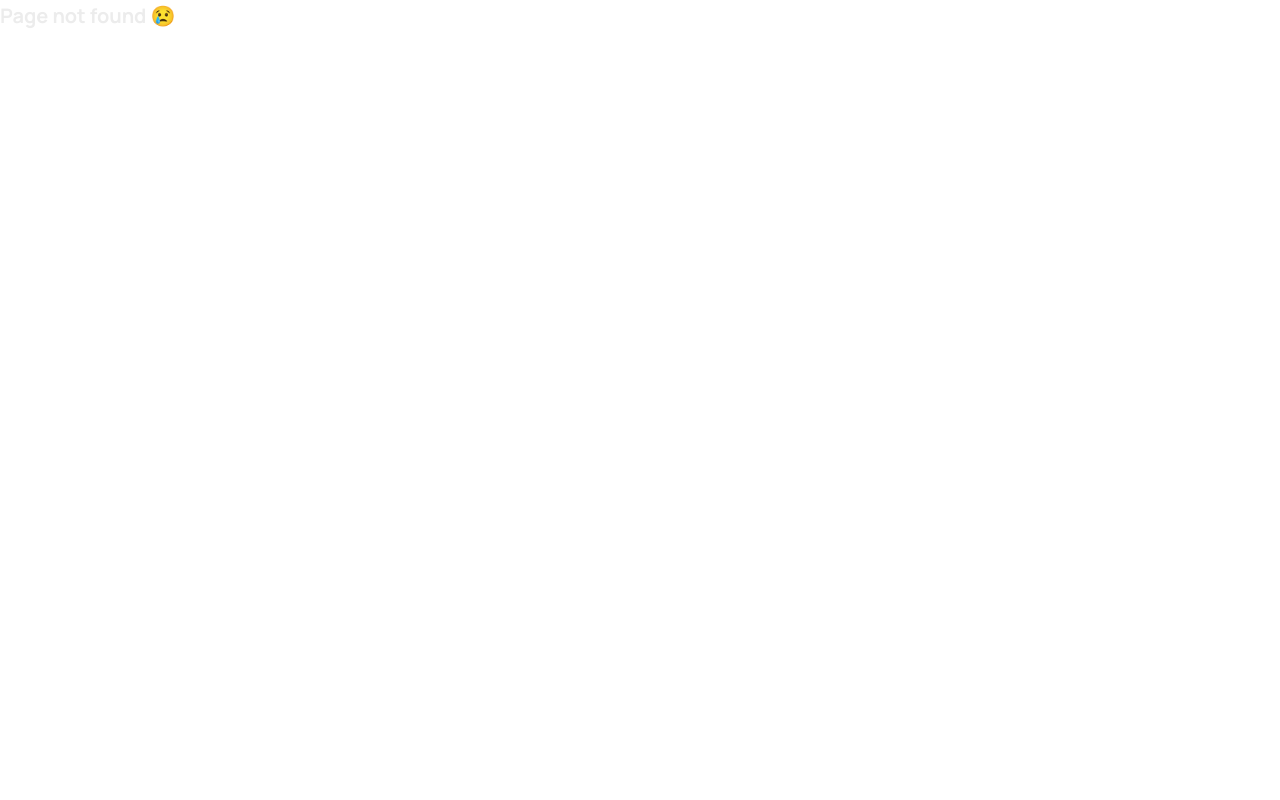
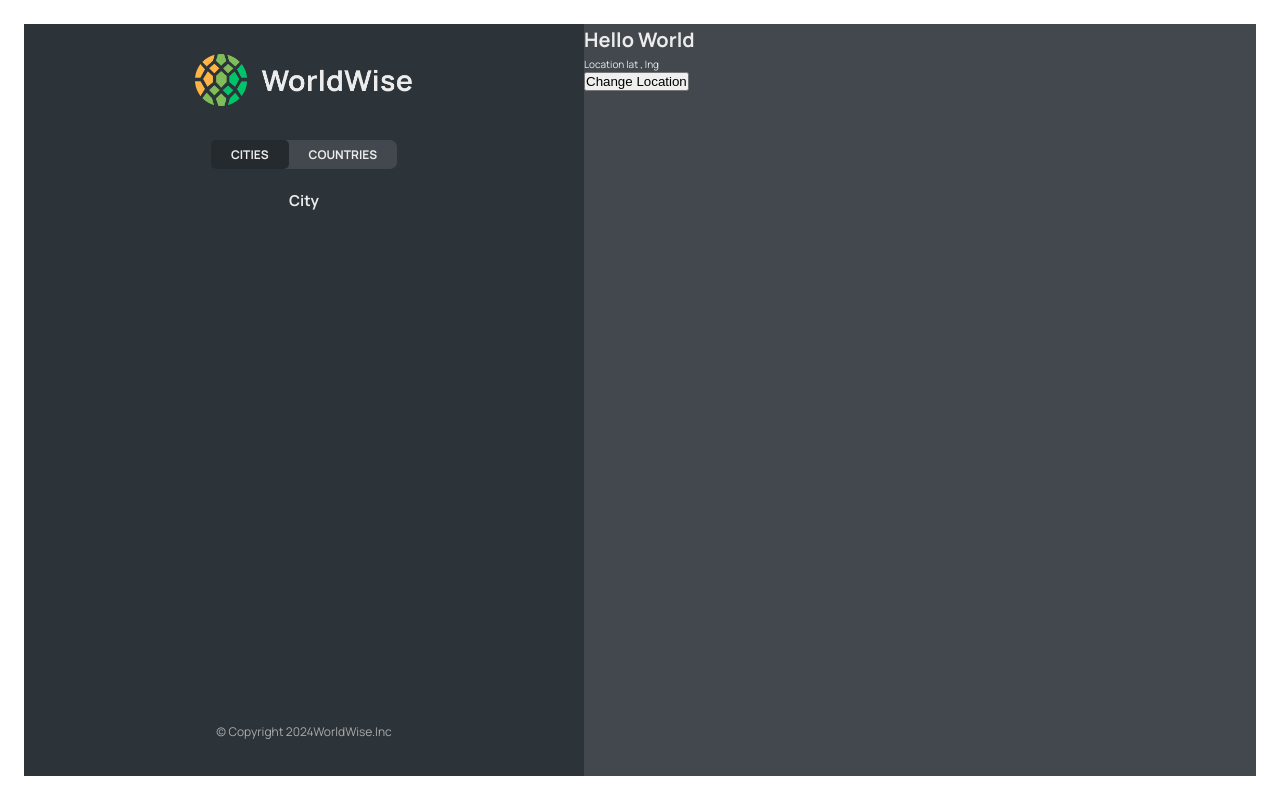
Before and after one commit to 16gsanket/WorldWide, a React (Vite) app: page /pagelayout/cities/1 in a window 1280 px wide. Before the commit this address had no page. Built offline with nearby package versions, Linux system fonts and the light colour scheme; data requests are answered from the project's data file.

Commit message:
done...-->next addd COntextAPIs

```diff
--- a/data/cities.json
+++ b/data/cities.json
@@ -59,6 +59,18 @@
         "lng": -3.7133789062500004
       },
       "id": 13341
+    },
+    {
+      "cityName": "Delhi",
+      "country": "India",
+      "emoji": "IN",
+      "date": "2027-07-15T08:22:53.976Z",
+      "notes": "",
+      "position": {
+        "lat": 40.46635901755316,
+        "lng": -3.7133789062500004
+      },
+      "id": 10341
     }
   ]
 }
--- a/src/App.jsx
+++ b/src/App.jsx
@@ -1,5 +1,6 @@
-import { BrowserRouter, Routes, Route } from "react-router-dom";
+import { useEffect, useState } from "react";
 
+import { BrowserRouter, Routes, Route, Navigate } from "react-router-dom";
 import Product from "./pages/Product";
 import Pricing from "./pages/Pricing";
 import Homepage from "./pages/Homepage";
@@ -7,7 +8,9 @@ import Pagenotfound from "./pages/Pagenotfound";
 import Pagelayout from "./pages/AppLayout";
 import Login from "./pages/Login";
 import CityList from "./components/CityList";
-import { useEffect, useState } from "react";
+import CountryList from "./components/CountryList";
+import City from "./components/City"
+import Form from "./components/Form"
 
 const BASE_URL = "http://localhost:8000";
 
@@ -42,10 +45,21 @@ function App() {
         <Route path="pricing" element={<Pricing />} />
         <Route path="login" element={<Login />} />
         <Route path="pagelayout" element={<Pagelayout />}>
-          <Route index element={<CityList cities={cities} IsLoading={IsLoading}/>} />
-          <Route path="cities" element={<CityList cities={cities} IsLoading={IsLoading}/>} />
-          <Route path="country" element={<p>Countries</p>} />
-          <Route path="form" element={<p>Form</p>} />
+          <Route
+            index
+            element={<Navigate replace to="cities" />}
+          />
+          <Route
+            path="cities"
+            element={<CityList cities={cities} IsLoading={IsLoading} />}
+          />
+
+          <Route path="cities/:id" element={<City />} />
+          <Route
+            path="country"
+            element={<CountryList cities={cities} IsLoading={IsLoading} />}
+          />
+          <Route path="form" element={<Form/>} />
         </Route>
         <Route path="*" element={<Pagenotfound />} />
 
--- /dev/null
+++ b/src/components/Button.jsx
@@ -0,0 +1,11 @@
+import styles from './Button.module.css'
+
+function Button({children , onClick , type}) {
+    return (
+        <button onClick={onClick} className={`${styles.btn} ${styles[type]}`}$>
+            {children}
+        </button>
+    )
+}
+
+export default Button
--- a/src/components/City.jsx
+++ b/src/components/City.jsx
@@ -1,14 +1,19 @@
+import { useParams } from "react-router";
 import styles from "./City.module.css";
 
-const formatDate = (date) =>
-  new Intl.DateTimeFormat("en", {
-    day: "numeric",
-    month: "long",
-    year: "numeric",
-    weekday: "long",
-  }).format(new Date(date));
+// const formatDate = (date) =>
+//   new Intl.DateTimeFormat("en", {
+//     day: "numeric",
+//     month: "long",
+//     year: "numeric",
+//     weekday: "long",
+//   }).format(new Date(date));
 
 function City() {
+
+  // const x = useParams();
+  // console.log(x);
+
   // TEMP DATA
   const currentCity = {
     cityName: "Lisbon",
@@ -19,42 +24,45 @@ function City() {
 
   const { cityName, emoji, date, notes } = currentCity;
 
+
+
   return (
-    <div className={styles.city}>
-      <div className={styles.row}>
-        <h6>City name</h6>
-        <h3>
-          <span>{emoji}</span> {cityName}
-        </h3>
-      </div>
+    <h2>City</h2>
+    // <div className={styles.city}>
+    //   <div className={styles.row}>
+    //     <h6>City name</h6>
+    //     <h3>
+    //       <span>{emoji}</span> {cityName}
+    //     </h3>
+    //   </div>
 
-      <div className={styles.row}>
-        <h6>You went to {cityName} on</h6>
-        <p>{formatDate(date || null)}</p>
-      </div>
+    //   <div className={styles.row}>
+    //     <h6>You went to {cityName} on</h6>
+    //     <p>{formatDate(date || null)}</p>
+    //   </div>
 
-      {notes && (
-        <div className={styles.row}>
-          <h6>Your notes</h6>
-          <p>{notes}</p>
-        </div>
-      )}
+    //   {notes && (
+    //     <div className={styles.row}>
+    //       <h6>Your notes</h6>
+    //       <p>{notes}</p>
+    //     </div>
+    //   )}
 
-      <div className={styles.row}>
-        <h6>Learn more</h6>
-        <a
-          href={`https://en.wikipedia.org/wiki/${cityName}`}
-          target="_blank"
-          rel="noreferrer"
-        >
-          Check out {cityName} on Wikipedia &rarr;
-        </a>
-      </div>
+    //   <div className={styles.row}>
+    //     <h6>Learn more</h6>
+    //     <a
+    //       href={`https://en.wikipedia.org/wiki/${cityName}`}
+    //       target="_blank"
+    //       rel="noreferrer"
+    //     >
+    //       Check out {cityName} on Wikipedia &rarr;
+    //     </a>
+    //   </div>
 
-      <div>
-        <ButtonBack />
-      </div>
-    </div>
+    //   <div>
+    //     <ButtonBack />
+    //   </div>
+    // </div>
   );
 }
 
--- a/src/components/CityItem.jsx
+++ b/src/components/CityItem.jsx
@@ -1,23 +1,24 @@
 import styles from "./CityItem.module.css";
-
+import { Link } from "react-router-dom";
 const formatDate = (date) =>
   new Intl.DateTimeFormat("en", {
     day: "numeric",
     month: "long",
     year: "numeric",
-
   }).format(new Date(date));
 
 function CityItem({ city }) {
-  console.log(city);
-  const { cityName, emoji, date } = city;
+  // console.log(city);
+  const { cityName, emoji, date ,id,position} = city;
 
   return (
-    <li className={styles.cityItem}>
-      <span className={styles.emoji}>{emoji}</span>
-      <h3 className={styles.name}>{cityName}</h3>
-      <time className={styles.date}>{formatDate(date)}</time>
-      <button className={styles.deleteBtn}>&times;</button>
+    <li>
+      <Link className={styles.cityItem} to={`${id}?lat=${position.lat}&lng=${position.lng}`}>
+        <span className={styles.emoji}>{emoji}</span>
+        <h3 className={styles.name}>{cityName}</h3>
+        <time className={styles.date}>{formatDate(date)}</time>
+        <button className={styles.deleteBtn}>&times;</button>
+      </Link>
     </li>
   );
 }
--- a/src/components/CityList.jsx
+++ b/src/components/CityList.jsx
@@ -5,12 +5,12 @@ import Message from "./Message";
 
 function CityList({ cities, IsLoading }) {
   if (IsLoading) return <Spinner />;
-if(!cities.length) return <Message />
+  if (!cities.length) return <Message />;
 
   return (
     <>
-      {console.log(cities)}
-      <ul className={styles.CityList}>
+      {/* {console.log(cities)} */}
+      <ul className={styles.cityList}>
         {cities.map((city) => (
           <CityItem city={city} key={city.cityName + city.country} />
         ))}
--- /dev/null
+++ b/src/components/CountryList.jsx
@@ -0,0 +1,29 @@
+import styles from "./CountryList.module.css";
+import Spinner from "./Spinner";
+import CountryItem from "./CountryItem";
+import Message from "./Message";
+
+function CountryList({ cities, IsLoading }) {
+  if (IsLoading) return <Spinner />;
+  if (!cities.length) return <Message />;
+
+  const countries = cities.reduce((arr,city)=>{
+    if(!arr.map((el)=>el.country).includes(city.country))
+        return [...arr , {country:city.country , emoji:city.emoji}]
+    else return arr;
+  },[])
+
+  console.log(countries)
+  return (
+    <>
+
+      <ul className={styles.countryList}>
+        {countries.map((country) => (
+          <CountryItem country={country} />
+        ))}
+      </ul>
+    </>
+  );
+}
+
+export default CountryList;
--- a/src/components/Form.jsx
+++ b/src/components/Form.jsx
@@ -3,6 +3,8 @@
 import { useState } from "react";
 
 import styles from "./Form.module.css";
+import Button from "./Button";
+import { useNavigate } from "react-router";
 
 export function convertToEmoji(countryCode) {
   const codePoints = countryCode
@@ -13,6 +15,8 @@ export function convertToEmoji(countryCode) {
 }
 
 function Form() {
+  const naviage = useNavigate();
+
   const [cityName, setCityName] = useState("");
   const [country, setCountry] = useState("");
   const [date, setDate] = useState(new Date());
@@ -49,8 +53,18 @@ function Form() {
       </div>
 
       <div className={styles.buttons}>
-        <button>Add</button>
-        <button>&larr; Back</button>
+        <Button type="primary"> Add</Button>
+        <Button
+          type="back"
+          onClick={(e) => {
+            e.preventDefault();
+            naviage(-1);
+          }}
+        >
+          {" "}
+          Back
+        </Button>
+        {/* <button>&larr; Back</button> */}
       </div>
     </form>
   );
--- a/src/components/Map.jsx
+++ b/src/components/Map.jsx
@@ -1,11 +1,39 @@
-import styles from './Map.module.css'
+import { useNavigate, useParams } from "react-router";
+import styles from "./Map.module.css";
+import { useSearchParams } from "react-router-dom";
 
 function Map() {
-    return (
-        <div className={styles.mapContainer}>
+  const navigate = useNavigate();
+  // const x = useParams()
 
-        </div>
-    )
+  const [searchParams, setsearchParams] = useSearchParams();
+
+  const lat = searchParams.get("lat");
+  const lng = searchParams.get("lng");
+
+  return (
+    <div
+      className={styles.mapContainer}
+      onClick={() => {
+        navigate("form");
+      }}
+    >
+      <h1>Hello World</h1>
+      <p>
+        Location lat {lat} , lng {lng}
+      </p>
+
+      <button
+        onClick={() => {
+          setsearchParams({ lat: 23, lng: 20 });
+        }}
+      >
+        Change Location
+      </button>
+
+      {/* <h1>{x}</h1> */}
+    </div>
+  );
 }
 
-export default Map
+export default Map;
```
